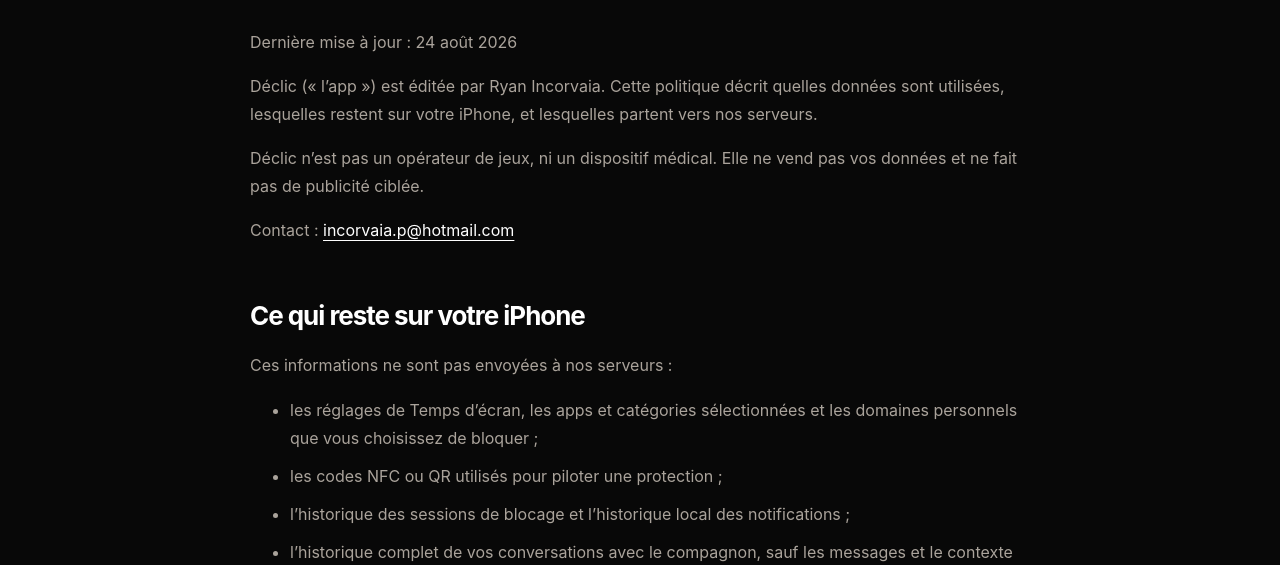
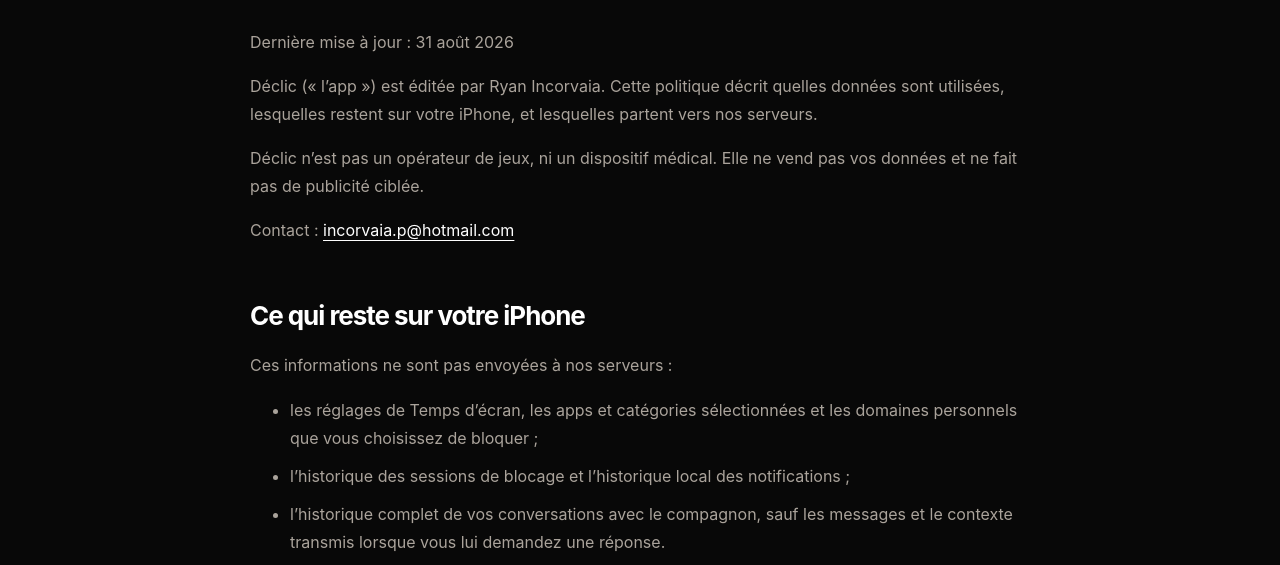
Before and after one commit to ryaaan42/ryaaan42.github.io, a plain HTML site: page confidentialite.html in a window 1280 px wide. Shown: the part 235-800 px from the top of the page. Drawn offline with Linux system fonts and the light colour scheme.

Commit message:
Remove leftover NFC/QR language from the privacy policy.
Declic does not use tags or QR codes. The App Store listing now points
here, so the page must match the binary.

```diff
--- a/confidentialite.html
+++ b/confidentialite.html
@@ -52,7 +52,7 @@
         "name": "Politique de confidentialité — Déclic",
         "url": "https://declicapp.fr/confidentialite.html",
         "inLanguage": "fr-FR",
-        "dateModified": "2026-08-24",
+        "dateModified": "2026-08-31",
         "publisher": {
           "@type": "Person",
           "name": "Ryan Incorvaia",
@@ -86,7 +86,7 @@
     <article class="legal">
       <p class="kicker">Données</p>
       <h1>Confidentialité</h1>
-        <p>Dernière mise à jour : 24 août 2026</p>
+        <p>Dernière mise à jour : 31 août 2026</p>
         <p>
           Déclic (« l’app ») est éditée par Ryan Incorvaia. Cette politique décrit
           quelles données sont utilisées, lesquelles restent sur votre iPhone, et
@@ -105,7 +105,6 @@
             les réglages de Temps d’écran, les apps et catégories sélectionnées et
             les domaines personnels que vous choisissez de bloquer ;
           </li>
-          <li>les codes NFC ou QR utilisés pour piloter une protection ;</li>
           <li>
             l’historique des sessions de blocage et l’historique local des
             notifications ;
```
